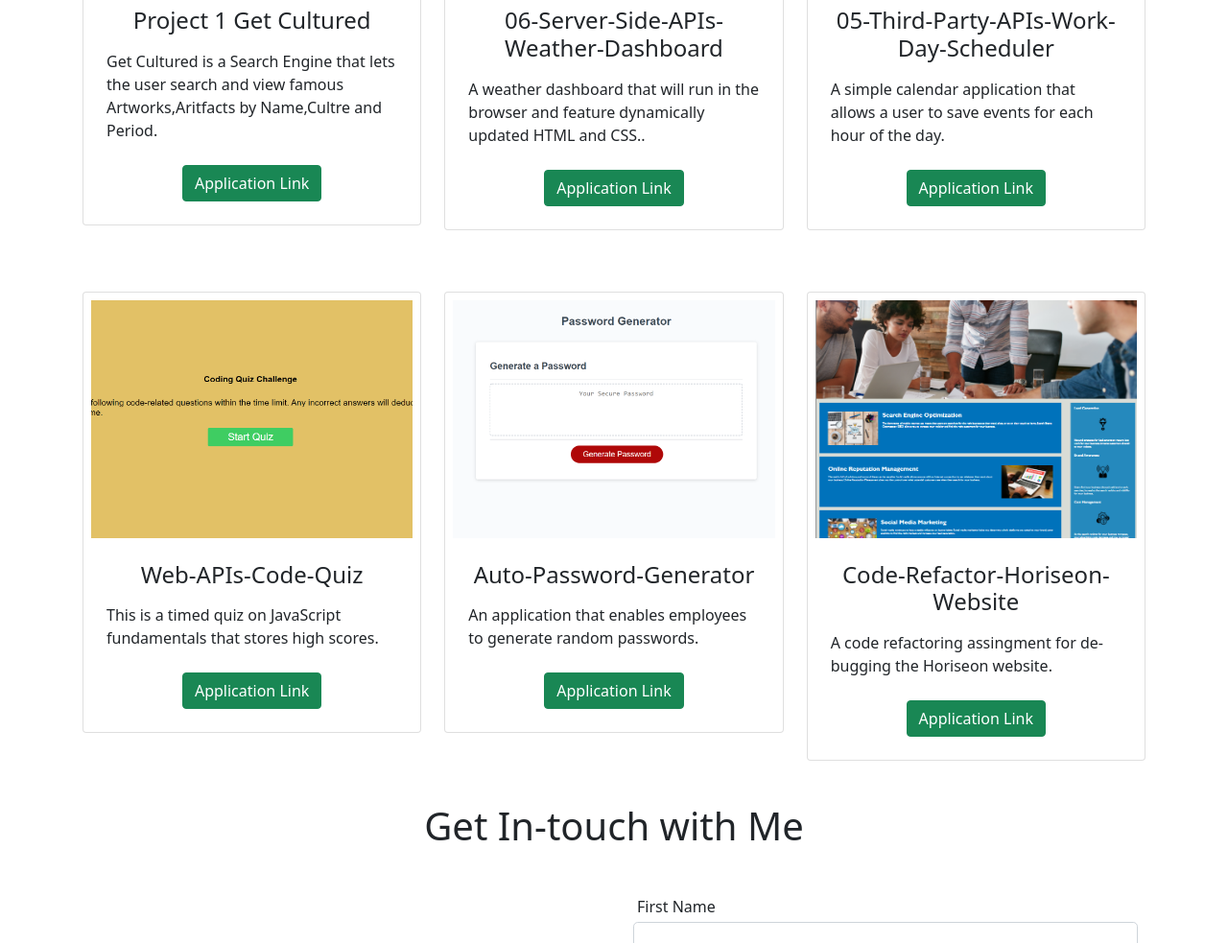
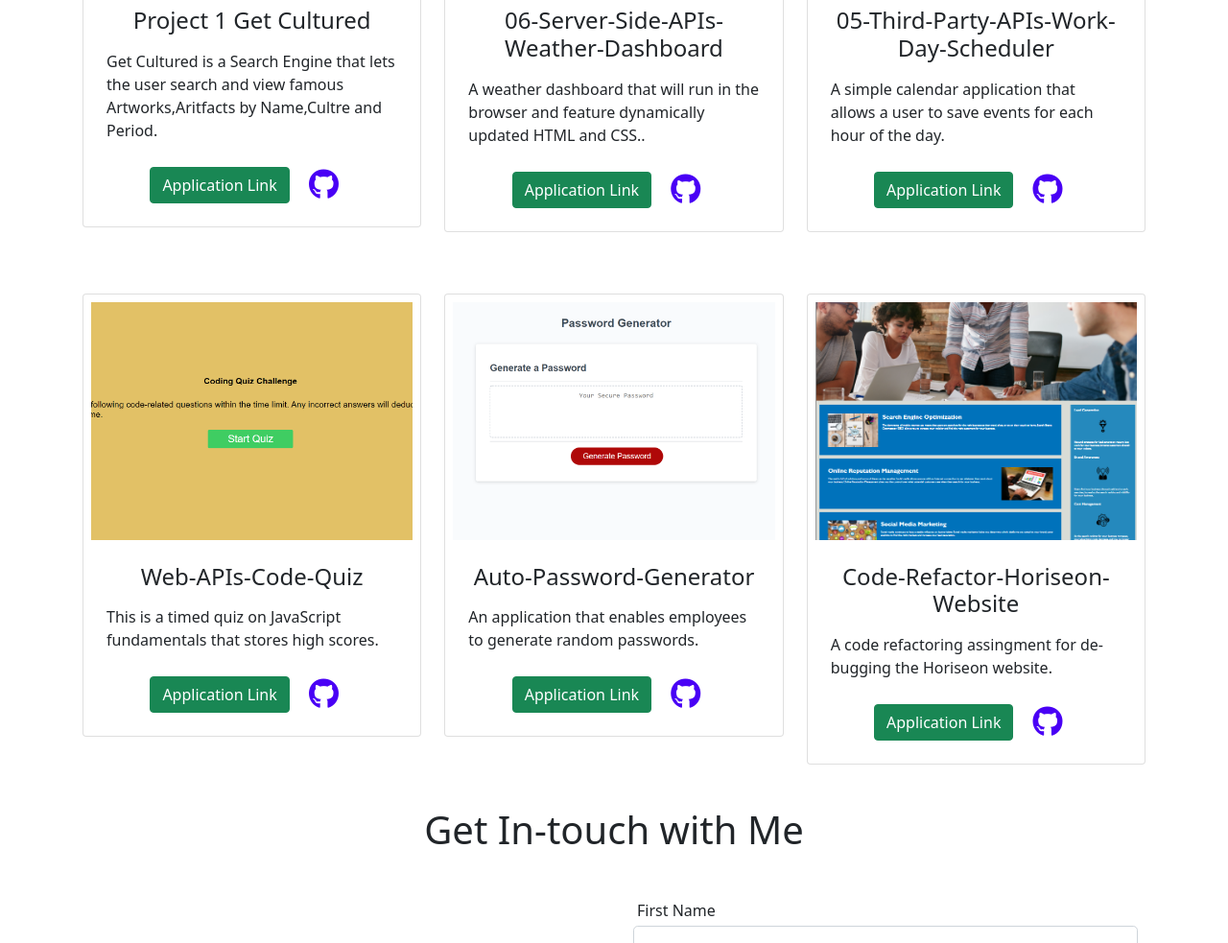
Before and after one commit to danielnels/My-Awesome-Profile, a plain HTML site: page index.html in a window 1280 px wide. Shown: the part 2220-3203 px from the top of the page at 96% size. Drawn offline with nearby package versions, Linux system fonts and the light colour scheme; grey boxes are pictures that could not be loaded; a web font is replaced by a local one.

Commit message:
Added repo links to work examples

```diff
--- a/index.html
+++ b/index.html
@@ -218,8 +218,11 @@
                                 famous
                                 Artworks,Aritfacts by Name,Cultre and Period.</p>
                             <div class="text-center">
+
                                 <a href="https://danielnels.github.io/Project-1-Get-Cultured/"
                                     class="btn btn-success">Application Link</a>
+                                    <span class="align-bottom"><a href="https://github.com/danielnels/Project-1-Get-Cultured.git"><i
+                                        class="fab fa-github fa-2x " data-toggle="tooltip" data-placement="top" title="To Github Repository"></i></a></span>
                             </div>
                         </div>
                     </div>
@@ -235,6 +238,8 @@
                             <div class="text-center">
                                 <a href="https://danielnels.github.io/06-Server-Side-APIs-Weather-Dashboard/"
                                     class="btn btn-success">Application Link</a>
+                                    <span class="align-bottom"><a href="https://github.com/danielnels/Web-APIs-Code-Quiz.git"><i
+                                        class="fab fa-github fa-2x " data-toggle="tooltip" data-placement="top" title="To Github Repository"></i></a></span>
                             </div>
                         </div>
                     </div>
@@ -250,6 +255,8 @@
                             <div class="text-center">
                                 <a href="https://danielnels.github.io/05-Third-Party-APIs-Work-Day-Scheduler/"
                                     class="btn btn-success">Application Link</a>
+                                    <span class="align-bottom"><a href="https://github.com/danielnels/05-Third-Party-APIs-Work-Day-Scheduler.git"><i
+                                        class="fab fa-github fa-2x " data-toggle="tooltip" data-placement="top" title="To Github Repository"></i></a></span>
                             </div>
                         </div>
                     </div>
@@ -267,6 +274,8 @@
                             <div class="text-center">
                                 <a href="https://danielnels.github.io/Web-APIs-Code-Quiz/"
                                     class="btn btn-success">Application Link</a>
+                                    <span class="align-bottom"><a href="https://github.com/danielnels/Web-APIs-Code-Quiz.git"><i
+                                        class="fab fa-github fa-2x " data-toggle="tooltip" data-placement="top" title="To Github Repository"></i></a></span>
                             </div>
                         </div>
                     </div>
@@ -282,6 +291,8 @@
                             <div class="text-center">
                                 <a href="https://danielnels.github.io/Auto-Password-Generator/"
                                     class="btn btn-success">Application Link</a>
+                                    <span class="align-bottom"><a href="https://github.com/danielnels/Auto-Password-Generator.git"><i
+                                        class="fab fa-github fa-2x " data-toggle="tooltip" data-placement="top" title=" To Github Repository"></i></a></span>
                             </div>
                         </div>
                     </div>
@@ -297,6 +308,8 @@
                             <div class="text-center">
                                 <a href="https://danielnels.github.io/Code-Refactor-Horiseon-Website/"
                                     class="btn btn-success">Application Link</a>
+                                    <span class="align-bottom"><a href="https://github.com/danielnels/Code-Refactor-Horiseon-Website.git"><i
+                                        class="fab fa-github fa-2x " data-toggle="tooltip" data-placement="top" title="To Github Repository"></i></a></span>
                             </div>
                         </div>
                     </div>
```
Also changed, not shown: 1 other file.
